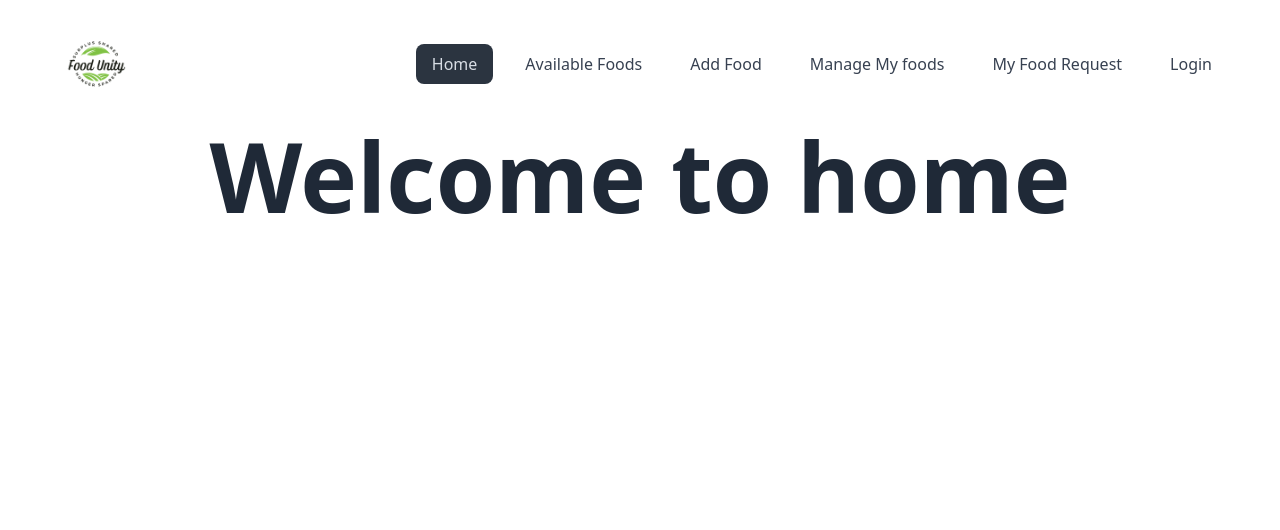
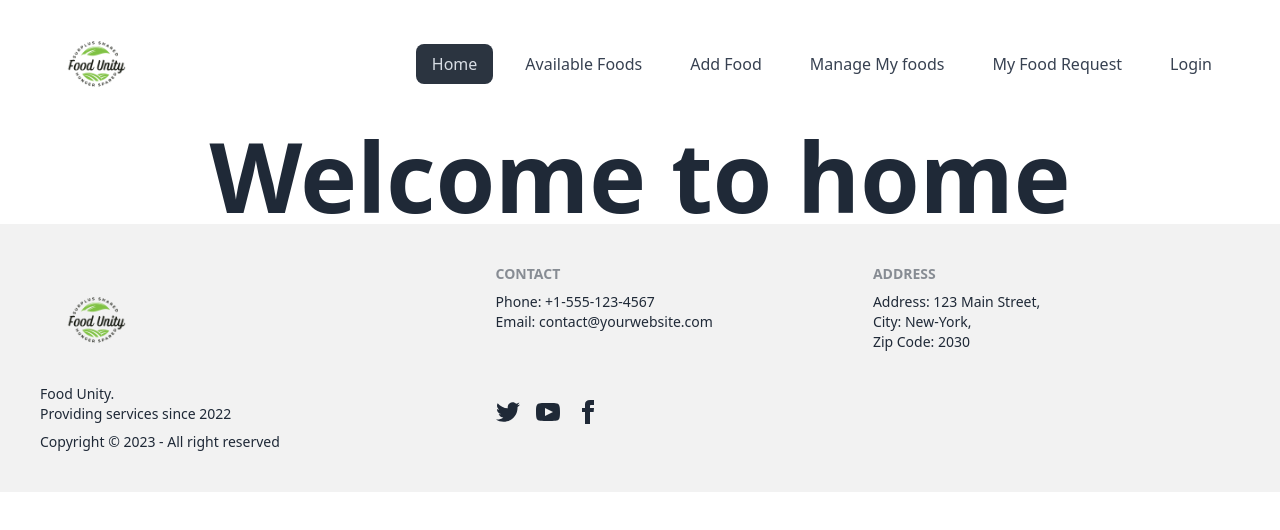
Before and after one commit to ahmisrafil/food-unity, a React (Vite) app: page / in a window 1280 px wide. Shown: the top 530 px of the page. Built offline with nearby package versions, Linux system fonts and the light colour scheme.

Commit message:
footer  added

```diff
--- /dev/null
+++ b/src/components/Layout/Footer.jsx
@@ -0,0 +1,38 @@
+
+
+const Footer = () => {
+    return (
+        <footer className="footer p-10 bg-base-200 text-base-content">
+            <aside>
+                <img className="h-28" src="/src/assets/logo/logo.png" alt="" /><p>Food Unity.<br />Providing services since 2022</p><p>Copyright © 2023 - All right reserved</p>
+            </aside>
+            <div>
+                <div className="flex flex-col md:flex-row md:gap-40 mb-10">
+                    <nav>
+                        <header className="footer-title">Contact</header>
+                        <p>
+                            Phone: +1-555-123-4567<br />
+                            Email: <a href="mailto:contact@yourwebsite.com">contact@yourwebsite.com</a>
+                        </p>
+                    </nav>
+                    <nav>
+                        <header className="footer-title">Address</header>
+                        <p>
+                            Address: 123 Main Street, <br />
+                            City: New-York,<br />
+                            Zip Code: 2030<br />
+
+                        </p>
+                    </nav>
+                </div>
+                <div className="grid grid-flow-col gap-4">
+                    <a><svg xmlns="http://www.w3.org/2000/svg" width="24" height="24" viewBox="0 0 24 24" className="fill-current"><path d="M24 4.557c-.883.392-1.832.656-2.828.775 1.017-.609 1.798-1.574 2.165-2.724-.951.564-2.005.974-3.127 1.195-.897-.957-2.178-1.555-3.594-1.555-3.179 0-5.515 2.966-4.797 6.045-4.091-.205-7.719-2.165-10.148-5.144-1.29 2.213-.669 5.108 1.523 6.574-.806-.026-1.566-.247-2.229-.616-.054 2.281 1.581 4.415 3.949 4.89-.693.188-1.452.232-2.224.084.626 1.956 2.444 3.379 4.6 3.419-2.07 1.623-4.678 2.348-7.29 2.04 2.179 1.397 4.768 2.212 7.548 2.212 9.142 0 14.307-7.721 13.995-14.646.962-.695 1.797-1.562 2.457-2.549z"></path></svg></a>
+                    <a><svg xmlns="http://www.w3.org/2000/svg" width="24" height="24" viewBox="0 0 24 24" className="fill-current"><path d="M19.615 3.184c-3.604-.246-11.631-.245-15.23 0-3.897.266-4.356 2.62-4.385 8.816.029 6.185.484 8.549 4.385 8.816 3.6.245 11.626.246 15.23 0 3.897-.266 4.356-2.62 4.385-8.816-.029-6.185-.484-8.549-4.385-8.816zm-10.615 12.816v-8l8 3.993-8 4.007z"></path></svg></a>
+                    <a><svg xmlns="http://www.w3.org/2000/svg" width="24" height="24" viewBox="0 0 24 24" className="fill-current"><path d="M9 8h-3v4h3v12h5v-12h3.642l.358-4h-4v-1.667c0-.955.192-1.333 1.115-1.333h2.885v-5h-3.808c-3.596 0-5.192 1.583-5.192 4.615v3.385z"></path></svg></a>
+                </div>
+            </div>
+        </footer>
+    );
+};
+
+export default Footer;
--- a/src/components/Layout/NavBar.jsx
+++ b/src/components/Layout/NavBar.jsx
@@ -26,7 +26,7 @@ const NavBar = () => {
     </>
 
     return (
-        <div className="navbar flex flex-col md:flex-row gap-4 bg-[#ffffff]  px-10">
+        <div className="navbar flex flex-col md:flex-row bg-[#ffffff]  px-10">
             <div className="navbar-start">
                 <div className="dropdown">
                     <label tabIndex={0} className="btn btn-ghost text-grey-700 lg:hidden">
--- a/src/components/Root/Root.jsx
+++ b/src/components/Root/Root.jsx
@@ -1,5 +1,6 @@
 import { Outlet } from "react-router-dom";
 import NavBar from "../Layout/NavBar";
+import Footer from "../Layout/Footer";
 
 
 const Root = () => {
@@ -7,6 +8,7 @@ const Root = () => {
         <div>
             <NavBar></NavBar>
             <Outlet></Outlet>
+            <Footer></Footer>
         </div>
     );
 };
```
